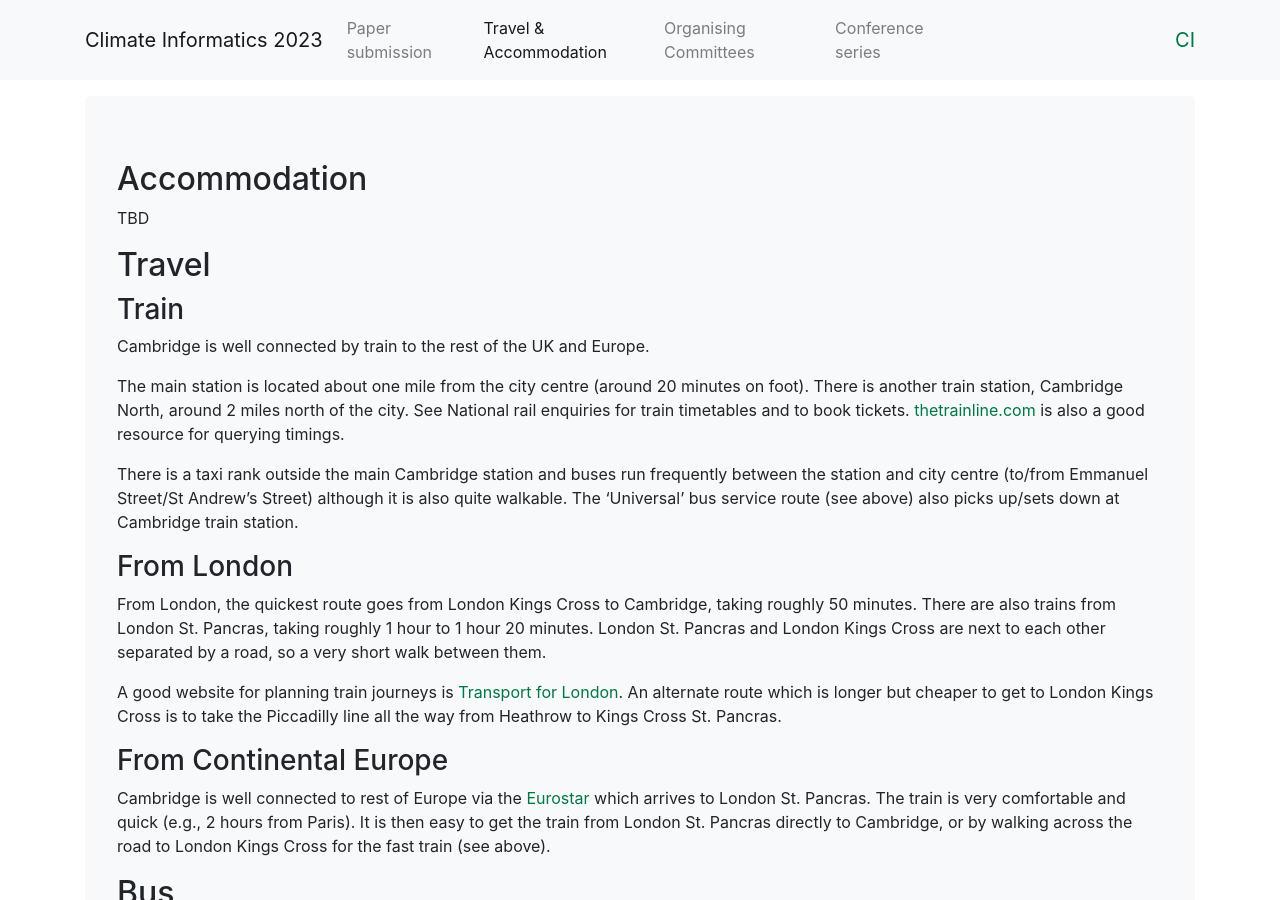
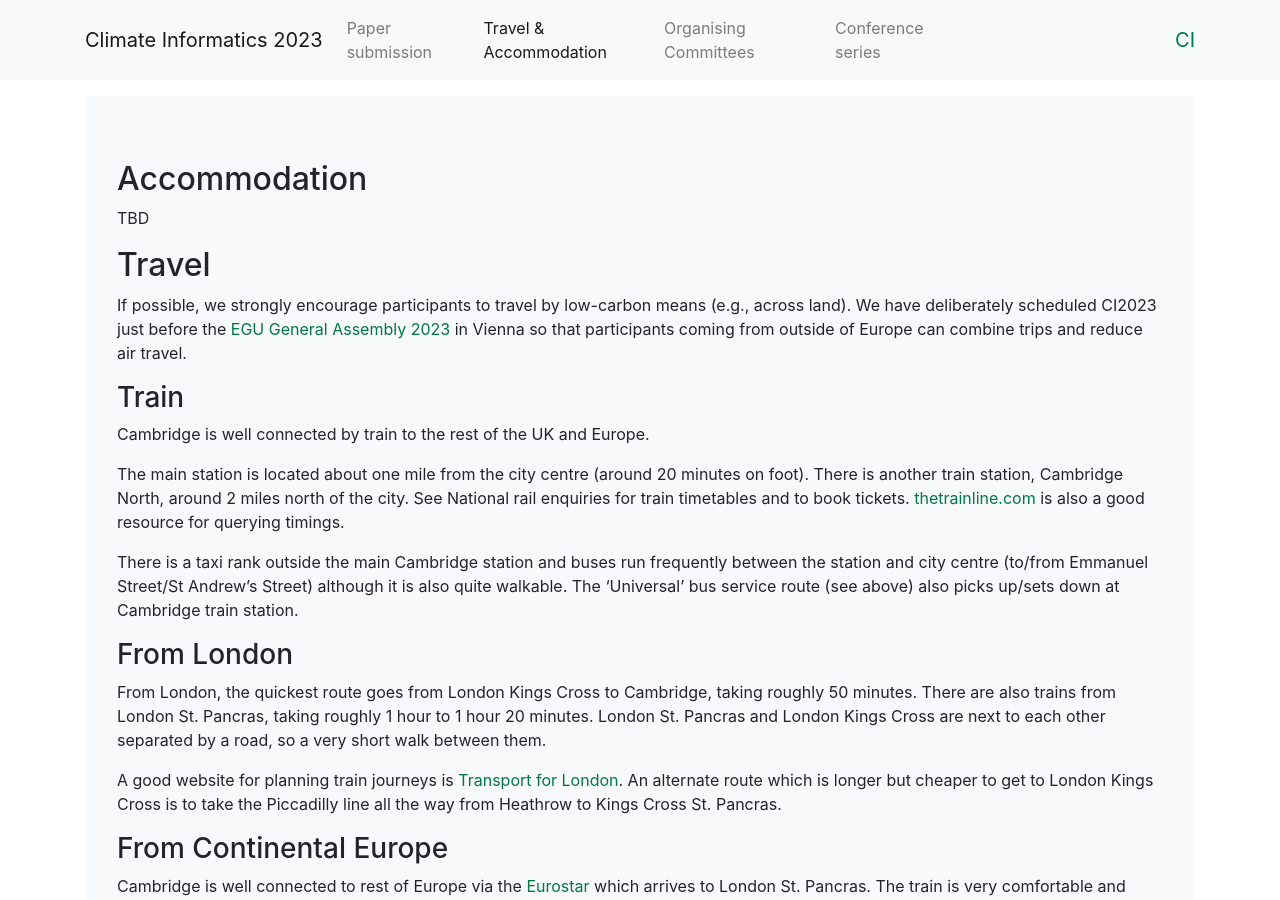
Before and after one commit to DigitaleGesellschaft/jekyll-theme-conference, a Jekyll site: the page built from travel.md, in a window 1280 px wide and 900 px high. Built offline with Jekyll 4.4.1, drawn with Linux system fonts in a browser that asks for light colours.

Commit message:
Update travel.md

```diff
--- a/travel.md
+++ b/travel.md
@@ -8,6 +8,8 @@ title: "CI2023: Travel and accommodation"
 TBD
 
 ## Travel
+
+If possible, we strongly encourage participants to travel by low-carbon means (e.g., across land). We have deliberately scheduled CI2023 just before the [EGU General Assembly 2023](https://egu23.eu/) in Vienna so that participants coming from outside of Europe can combine trips and reduce air travel.
 
 ### Train
 
```
